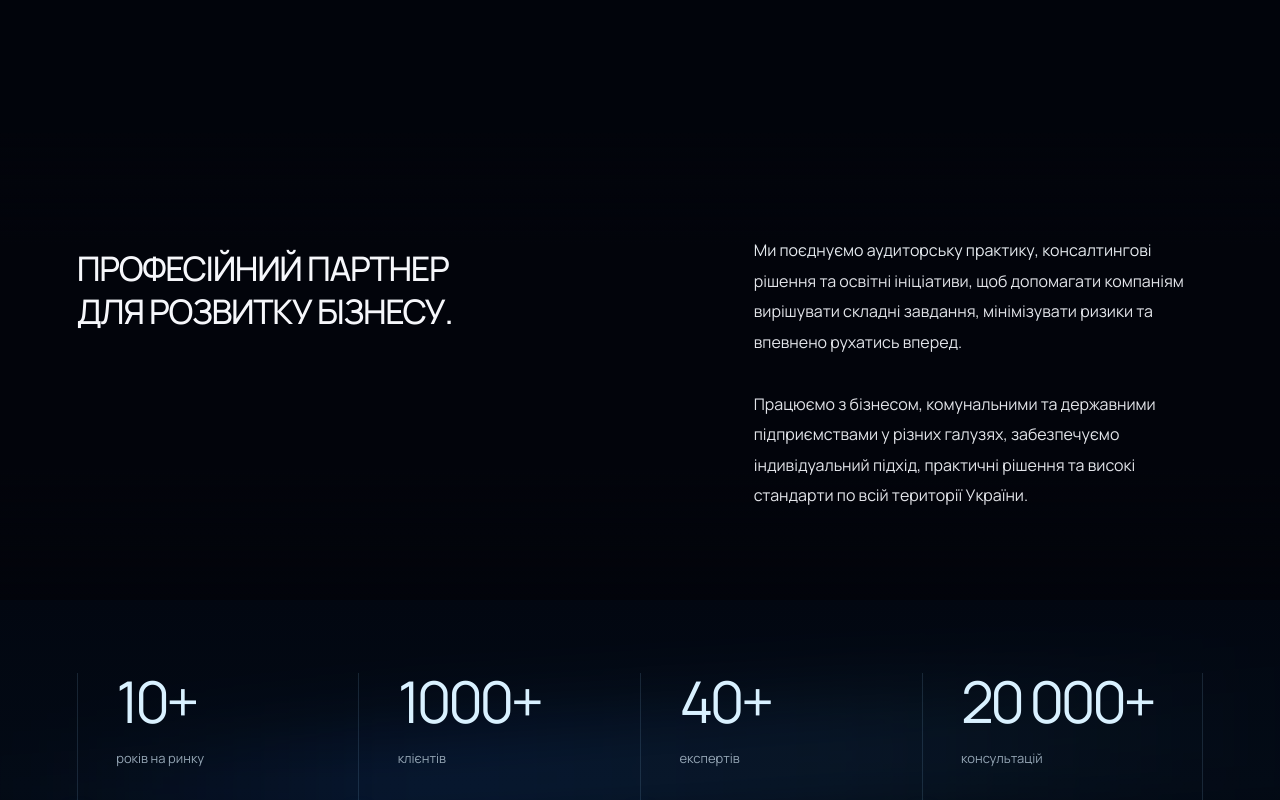
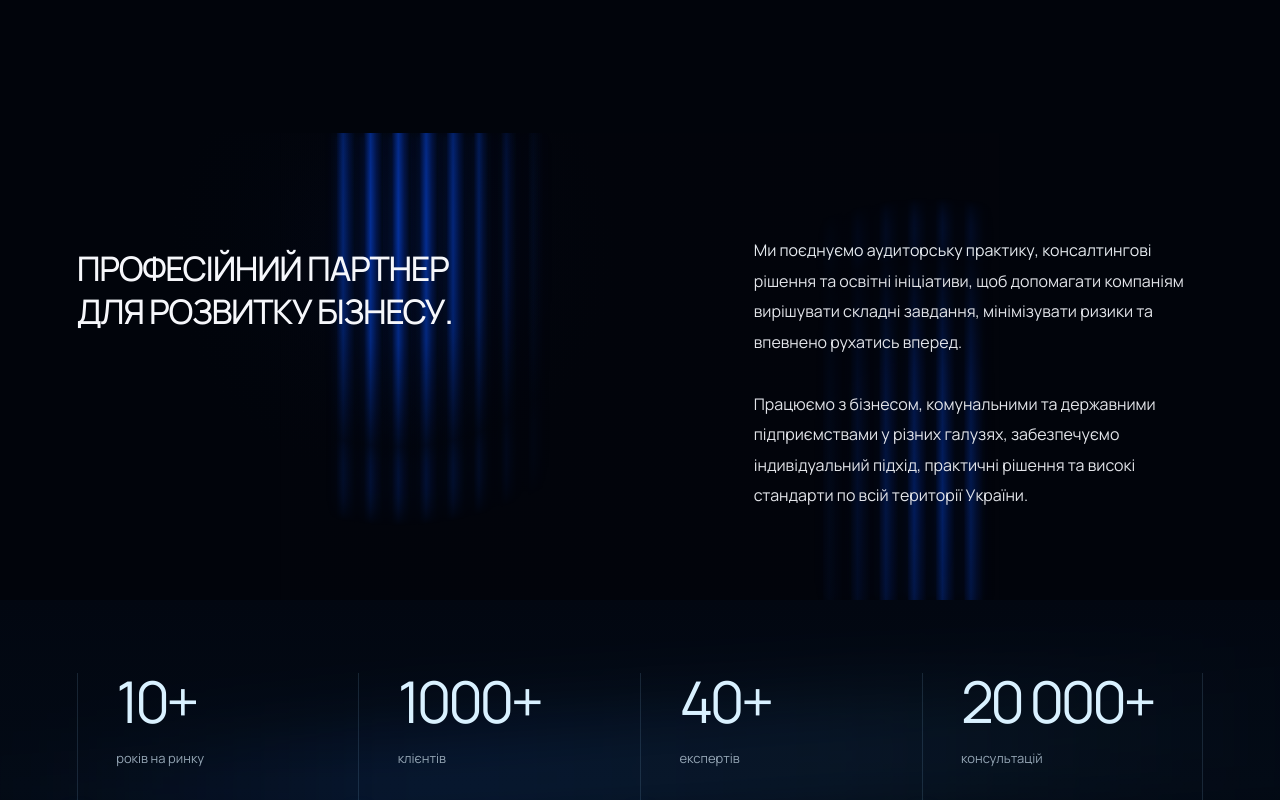
Before and after one commit to dnagorna3817-spec/website_akc_main, a Next.js app: page /about in a window 1280 px wide. Shown: the part 689-1489 px from the top of the page. Built offline with nearby package versions, Linux system fonts and the light colour scheme.

Commit message:
Fix About manifesto beam background visibility with explicit artwork layer

```diff
--- a/app/about/about.css
+++ b/app/about/about.css
@@ -2107,3 +2107,31 @@ body {
 @media (min-width:1161px){
  .akc-about-figma .nav__links{flex:0 1 auto;justify-content:flex-start;gap:clamp(18px,2vw,32px);margin-inline:auto}
 }
+
+/* Make the supplied blue-beam artwork reliably visible behind the About manifesto. */
+.akc-about-figma .manifesto {
+  position: relative;
+  isolation: isolate;
+  background: #01040b;
+}
+.akc-about-figma .manifesto::before {
+  content: "";
+  position: absolute;
+  inset: 0;
+  z-index: 0;
+  pointer-events: none;
+  background: url("/media/akc-about-manifesto-beams.svg") center center / 100% 100% no-repeat;
+  opacity: 1;
+}
+.akc-about-figma .manifesto::after {
+  content: "";
+  position: absolute;
+  inset: 0;
+  z-index: 0;
+  pointer-events: none;
+  background: linear-gradient(90deg, rgba(1,4,11,.22), rgba(1,4,11,.34) 52%, rgba(1,4,11,.17));
+}
+.akc-about-figma .manifesto > * {
+  position: relative;
+  z-index: 1;
+}
```
